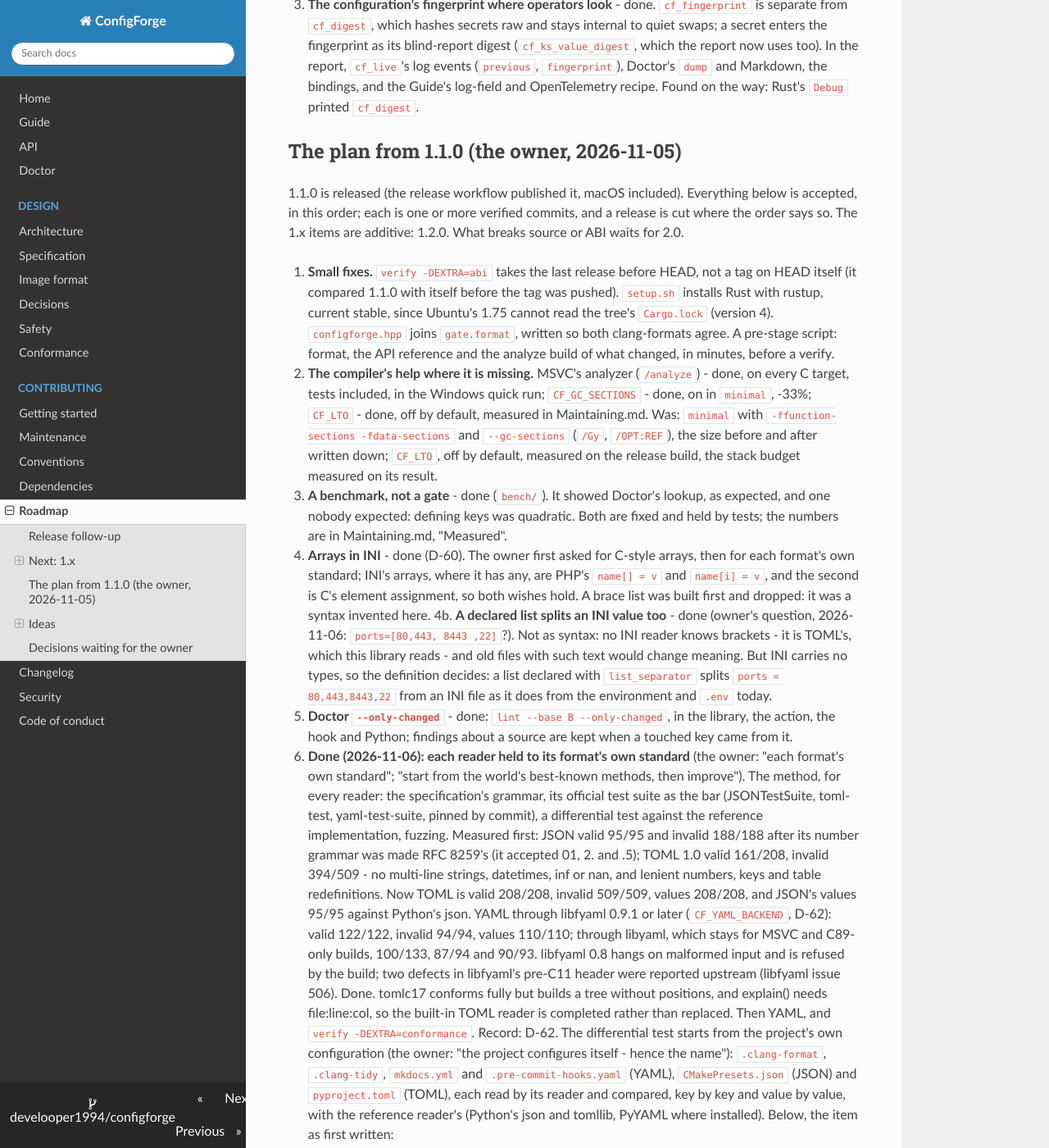
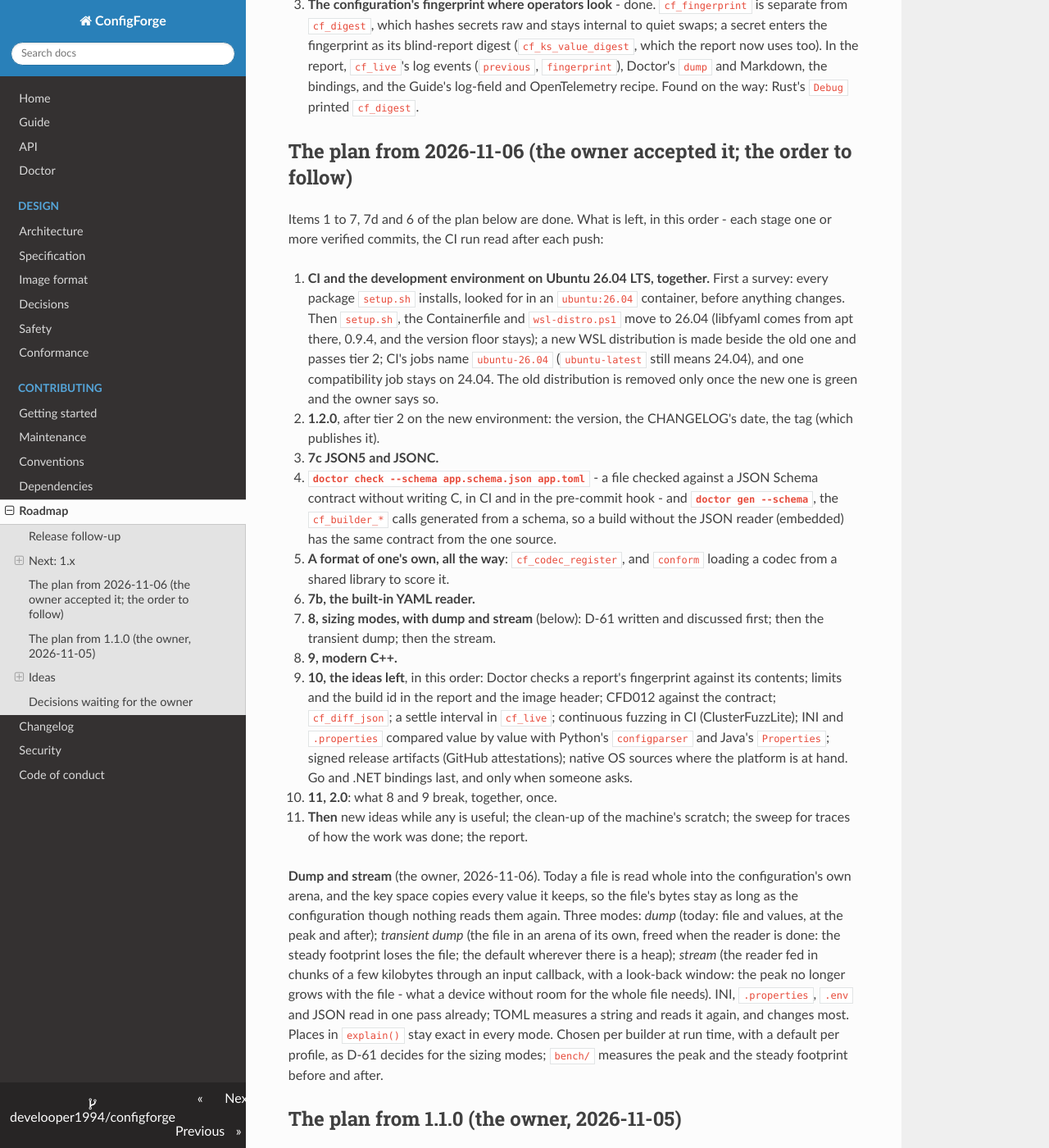
Before and after one commit to develooper1994/configforge, an MkDocs documentation site: the page built from docs/Roadmap.md, in a window 1280 px wide and 1400 px high, scrolled down 2104 px. Shown: the whole window at 82% size. Built offline with MkDocs 1.6.1, drawn with Linux system fonts in a browser that asks for light colours.

Commit message:
The plan from 2026-11-06, as the owner accepted it: Ubuntu 26.04 first, then 1.2.0
Eleven stages in order in docs/Roadmap.md, with the dump and stream modes written out: what each costs at the peak and after, and how a reader changes for each.

```diff
--- a/docs/Roadmap.md
+++ b/docs/Roadmap.md
@@ -107,6 +107,63 @@ Guide and API reference say what it does.
    (`previous`, `fingerprint`), Doctor's `dump` and Markdown, the
    bindings, and the Guide's log-field and OpenTelemetry recipe.
    Found on the way: Rust's `Debug` printed `cf_digest`.
+
+## The plan from 2026-11-06 (the owner accepted it; the order to follow)
+
+Items 1 to 7, 7d and 6 of the plan below are done. What is left, in this
+order - each stage one or more verified commits, the CI run read after
+each push:
+
+1. **CI and the development environment on Ubuntu 26.04 LTS, together.**
+   First a survey: every package `setup.sh` installs, looked for in an
+   `ubuntu:26.04` container, before anything changes. Then `setup.sh`,
+   the Containerfile and `wsl-distro.ps1` move to 26.04 (libfyaml comes
+   from apt there, 0.9.4, and the version floor stays); a new WSL
+   distribution is made beside the old one and passes tier 2; CI's jobs
+   name `ubuntu-26.04` (`ubuntu-latest` still means 24.04), and one
+   compatibility job stays on 24.04. The old distribution is removed only
+   once the new one is green and the owner says so.
+2. **1.2.0**, after tier 2 on the new environment: the version, the
+   CHANGELOG's date, the tag (which publishes it).
+3. **7c JSON5 and JSONC.**
+4. **`doctor check --schema app.schema.json app.toml`** - a file checked
+   against a JSON Schema contract without writing C, in CI and in the
+   pre-commit hook - and **`doctor gen --schema`**, the `cf_builder_*`
+   calls generated from a schema, so a build without the JSON reader
+   (embedded) has the same contract from the one source.
+5. **A format of one's own, all the way**: `cf_codec_register`, and
+   `conform` loading a codec from a shared library to score it.
+6. **7b, the built-in YAML reader.**
+7. **8, sizing modes, with dump and stream** (below): D-61 written and
+   discussed first; then the transient dump; then the stream.
+8. **9, modern C++.**
+9. **10, the ideas left**, in this order: Doctor checks a report's
+   fingerprint against its contents; limits and the build id in the
+   report and the image header; CFD012 against the contract; `cf_diff_json`;
+   a settle interval in `cf_live`; continuous fuzzing in CI
+   (ClusterFuzzLite); INI and `.properties` compared value by value with
+   Python's `configparser` and Java's `Properties`; signed release
+   artifacts (GitHub attestations); native OS sources where the platform
+   is at hand. Go and .NET bindings last, and only when someone asks.
+10. **11, 2.0**: what 8 and 9 break, together, once.
+11. **Then** new ideas while any is useful; the clean-up of the machine's
+    scratch; the sweep for traces of how the work was done; the report.
+
+**Dump and stream** (the owner, 2026-11-06). Today a file is read whole
+into the configuration's own arena, and the key space copies every value
+it keeps, so the file's bytes stay as long as the configuration though
+nothing reads them again. Three modes: *dump* (today: file and values,
+at the peak and after); *transient dump* (the file in an arena of its
+own, freed when the reader is done: the steady footprint loses the file;
+the default wherever there is a heap); *stream* (the reader fed in
+chunks of a few kilobytes through an input callback, with a look-back
+window: the peak no longer grows with the file - what a device without
+room for the whole file needs). INI, `.properties`, `.env` and JSON read
+in one pass already; TOML measures a string and reads it again, and
+changes most. Places in `explain()` stay exact in every mode. Chosen per
+builder at run time, with a default per profile, as D-61 decides for
+the sizing modes; `bench/` measures the peak and the steady footprint
+before and after.
 
 ## The plan from 1.1.0 (the owner, 2026-11-05)
 
```
